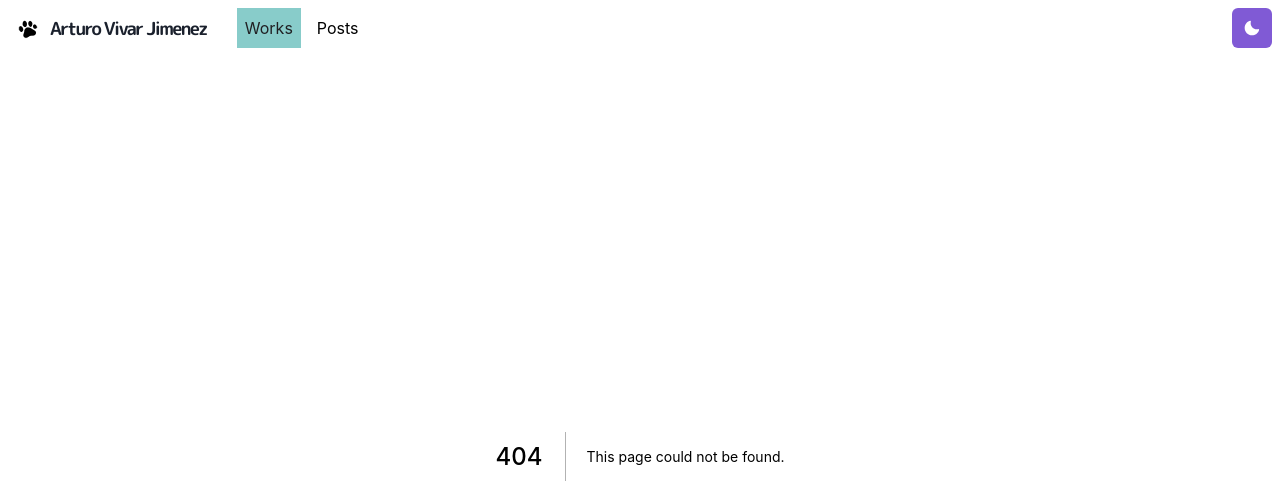
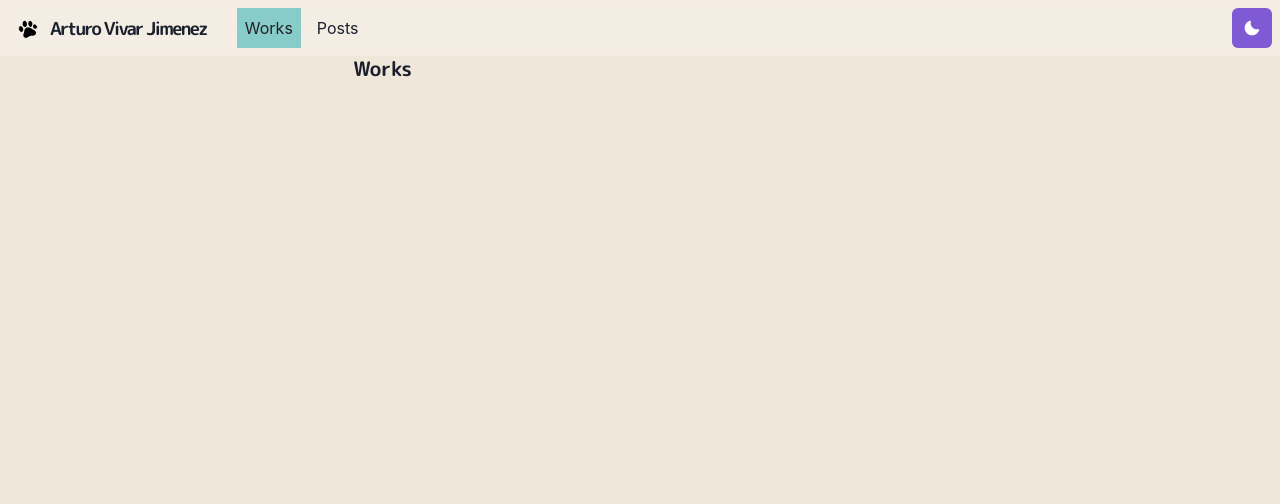
Before and after one commit to Arturovj/portfolio, a Next.js app: page /works in a window 1280 px wide. Before the commit this address had no page. Shown: the top 504 px of the page. Built offline with nearby package versions, Linux system fonts and the light colour scheme.

Commit message:
last commit before dinner

```diff
--- /dev/null
+++ b/pages/works.js
@@ -0,0 +1,15 @@
+import { Container, Heading, simpleGrid, Divider} from '@chakra-ui/react'
+
+import Section from '../components/section'
+
+const Works = () => {
+    return (
+        <Container>
+            <Heading as="h3" fontSize={20} mb={4}>
+                Works
+            </Heading>
+        </Container>
+    )
+}
+
+export default Works
```
Also changed, not shown: components/grid-item.js (added, +17 -0 lines).
